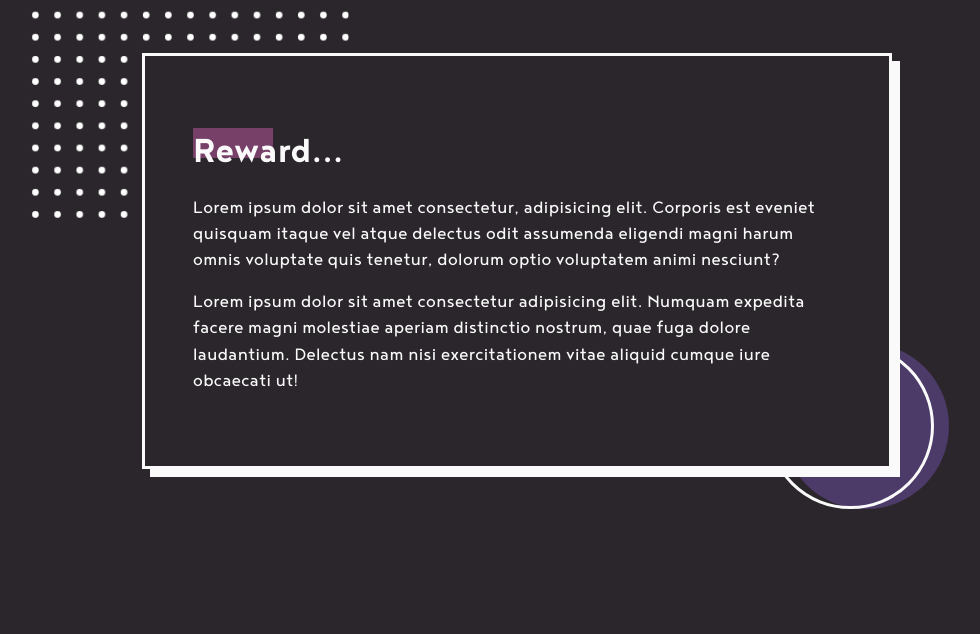
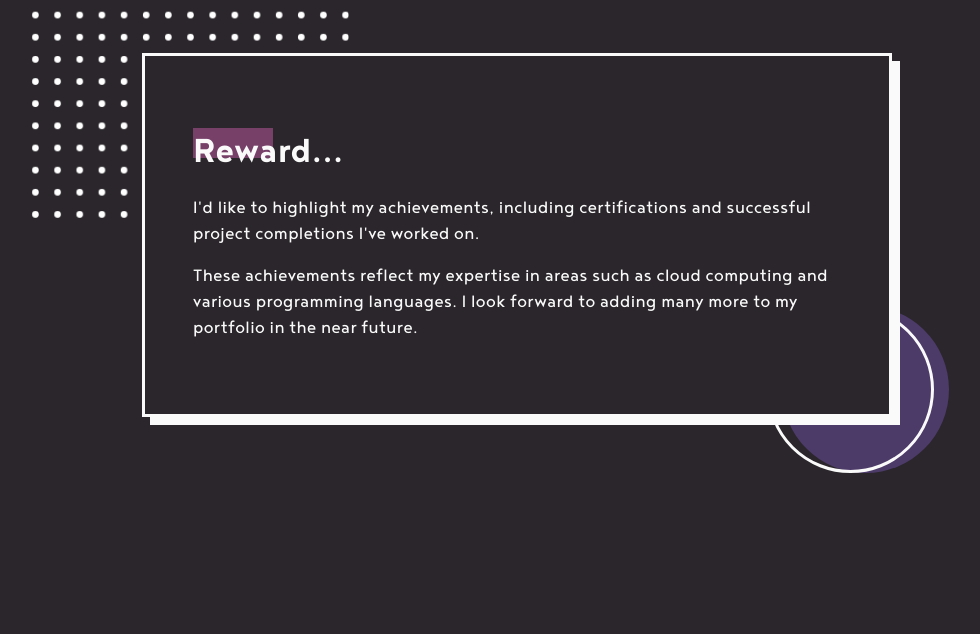
Before and after one commit to luk3mn/luk3mn_portfolio_v3, a Flask app: page /reward in a window 1280 px wide. Shown: the part 182-816 px from the top of the page, without its empty margins (123-1103 px from the left). Run offline with Flask 3, Linux system fonts and the light colour scheme; some libraries are stand-ins or nearby versions.

Commit message:
feat: adding reward and learning descriptions

```diff
--- a/src/app/templates/index.html
+++ b/src/app/templates/index.html
@@ -66,7 +66,7 @@
 
             </div>
             <div class="about">
-                <h1>I like <span><a href="/coding">coding</a></span> & <span><a href="/learning">learning</a></span> about technologies & disruptive innovations to empower my <span><a href="/career">career</a></span>. In my leisure time, I enjoy indulging in anime, manga, and playing the guitar.</h1>
+                <h1>I like <span><a href="/coding">coding</a></span> & <span><a href="/learning">learning</a></span> about technologies & disruptive innovations to empower my career. In my leisure time, I enjoy indulging in anime, manga, and playing the guitar.</h1>
             </div>
         </aside>
     </div>
--- a/src/app/templates/reward.html
+++ b/src/app/templates/reward.html
@@ -5,10 +5,10 @@
     <h1 class="[ h3 ]">Reward...</h1>
     <div class="[ h6 ]">
         <p>
-            Lorem ipsum dolor sit amet consectetur, adipisicing elit. Corporis est eveniet quisquam itaque vel atque delectus odit assumenda eligendi magni harum omnis voluptate quis tenetur, dolorum optio voluptatem animi nesciunt?
+            I'd like to highlight my achievements, including certifications and successful project completions I've worked on.
         </p>
         <p>
-            Lorem ipsum dolor sit amet consectetur adipisicing elit. Numquam expedita facere magni molestiae aperiam distinctio nostrum, quae fuga dolore laudantium. Delectus nam nisi exercitationem vitae aliquid cumque iure obcaecati ut!
+            These achievements reflect my expertise in areas such as cloud computing and various programming languages. I look forward to adding many more to my portfolio in the near future.
         </p>
     </div>
 </div>
@@ -26,7 +26,8 @@
             size=1
             name0="https://img.shields.io/static/v1?label=AWS&logo=amazonaws&message=Certification&color=FF9900&style=for-the-badge&colorB=555"
             time="September 2023"
-            detail-1="Lorem"
+            detail-1="After spending about two months and a half deep in hands-on labs and hours a day studying AWS services, like, EC2, RDS, S3, VPC, and many others, I finally conquered the AWS Cloud Practitioner."
+            detail-2="This is a conquer of mine because I know how much effort I've put into it, but I also know there is room for improviment, and my focus is to manage to use my cloud skills to improve my developer skills and keep studying AWS services to achieve much more than that."
             verify="https://www.credly.com/badges/0b720fb4-6313-40dc-b44b-989171aa90df/linked_in"
         ></card-reward>
 
@@ -37,7 +38,8 @@
             name0="https://img.shields.io/static/v1?label=Alura&&message=Challenge&color=3f6cf2&style=for-the-badge&colorB=555"
             name1="https://img.shields.io/static/v1?label=Oracle&logo=oracle&message=Challenge&color=F80000&style=for-the-badge&colorB=555"
             time="April 2024"
-            detail-1="Lorem"
+            detail-1="Despite this achievement being pretty simple, it still is huge for me, because it does not matter how big it is, what matters is I've conquered it by my own hands and if keep improving my skills and practicing I can grow much more and manage to build projects bigger than that."
+            detail-2="This is a pretty simple project I built when I was studying Java at Alura with Oracle Next Education, it was a challgenge in order to test if we could build an application by ourselves and use conepts like HttpRequest and HttppResponse to get data from API, and even convert JSON response to java class to manipulate it easier. So, as I said before, it was pretty easy but at same time it was awesome because I could review everything I've study."
             verify="https://cursos.alura.com.br/user/lukemn/course/praticando-java-construindo-conversor-moedas/certificate"
         ></card-reward>
 
@@ -48,7 +50,8 @@
             name0="https://img.shields.io/static/v1?label=AWS&logo=amazonaws&message=re/start&color=FF9900&style=for-the-badge&colorB=555"
             name1="https://img.shields.io/static/v1?label=Escola da Nuvem&&message=re/start&color=blue&style=for-the-badge&colorB=555"
             time="September 2023"
-            detail-1="Lorem"
+            detail-1="I've spent about 4 hours a day studying at 'Escola da Nuvem' with 'AWS' training program for about 2 months and a half to learn about AWS, such as computing, databases, and storage."
+            detail-2="When I started this program, I didn't know much about AWS services, but when I finished I was able to apply to the AWS Cloud Practitioner exam and conquer successfully my first certification in cluod."
             verify="https://www.credly.com/earner/earned/badge/cce7eb4f-4a0d-4cf0-a77a-3d263bff12a8"
         ></card-reward>
 
```
Also changed, not shown: src/app/templates/learning.html (+21 -12 lines).
